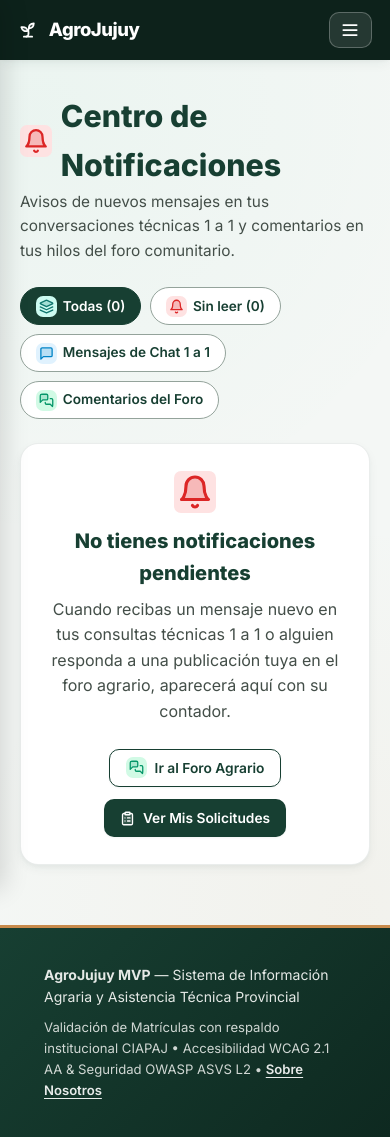
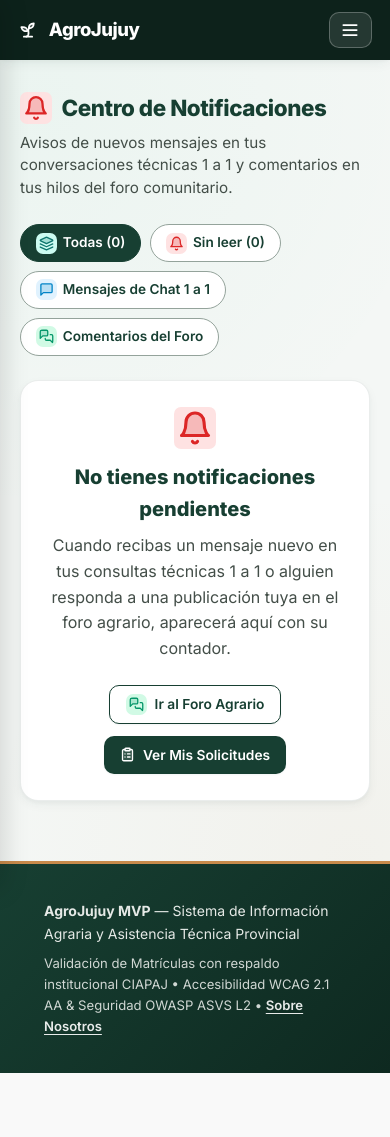
Before and after one commit to Marcelin0Martin/agrojujuy-mvp, a Django app: page /notificaciones/ in a window 390 px wide. After the commit the page ends 1073 px from the top, so only its background shows below. Run offline with Django 4.2, Linux system fonts and the light colour scheme; the visitor is signed in with stand-in values (Sample User, id 1); data comes from the database, SQL or seed files in the repository; data that the repository does not hold is empty.

Commit message:
fix(ui): alineacion horizontal exacta de titulos y acciones, contenedores responsivos y aislamiento estricto de notificaciones para admin

```diff
--- a/application/users/notifications.py
+++ b/application/users/notifications.py
@@ -4,24 +4,29 @@ from application.tickets.models import MensajeTicket
 from application.community.models import RespuestaComunidad
 
 
-SESSION_KEY = 'agrojujuy_read_notifications'
+def get_user_session_key(user):
+    return f"agrojujuy_read_notifs_{user.id}"
 
 
 def get_read_notification_ids(request):
-    return set(request.session.get(SESSION_KEY, []))
+    if not request.user.is_authenticated:
+        return set()
+    key = get_user_session_key(request.user)
+    return set(request.session.get(key, []))
 
 
 def mark_notifications_as_read(request, notif_ids):
     if not request.user.is_authenticated:
         return
-    current = list(request.session.get(SESSION_KEY, []))
+    key = get_user_session_key(request.user)
+    current = list(request.session.get(key, []))
     current_set = set(current)
     for nid in notif_ids:
         if nid not in current_set:
             current.append(nid)
             current_set.add(nid)
-    # Mantener un tamaño liviano en sesión
-    request.session[SESSION_KEY] = current[-500:]
+    # Mantener un tamaño liviano en sesión por usuario
+    request.session[key] = current[-500:]
     request.session.modified = True
 
 
@@ -39,20 +44,37 @@ def obtener_notificaciones_usuario(request, limit=50):
     Construye las notificaciones del usuario autenticado consultando directamente
     las entidades existentes del DER (MensajeTicket y RespuestaComunidad),
     sin alterar el esquema de base de datos ni agregar nuevas tablas.
+
+    Asegura estricta privacidad e introspección por rol:
+    - ADMIN: Rol institucional y de auditoría; no recibe alertas privadas de tickets ni hilos ajenos.
+    - PRODUCER: Únicamente alertas de sus propios tickets como productor y sus temas del foro.
+    - PROFESSIONAL: Únicamente alertas de los tickets formalmente asignados a su matrícula y sus temas del foro.
     """
     if not request.user.is_authenticated:
         return [], 0
 
     user = request.user
+    effective_role = request.session.get('simulated_role') or getattr(user, 'role', None)
+
+    # El rol Administrador es institucional y de auditoría; cada mensaje y consulta es estrictamente
+    # personal y privado para los usuarios directos (productor o profesional asignado).
+    if effective_role == 'ADMIN' or (user.role == 'ADMIN' and not request.session.get('simulated_role')):
+        return [], 0
+
     read_ids = get_read_notification_ids(request)
     notificaciones = []
 
-    # 1. Mensajes recibidos en conversaciones de Chat 1 a 1
+    # 1. Mensajes recibidos en conversaciones de Chat 1 a 1 (aislados estrictamente al usuario)
+    if effective_role == 'PRODUCER':
+        chat_filter = Q(ticket__productor__usuario=user)
+    elif effective_role == 'PROFESSIONAL':
+        chat_filter = Q(ticket__profesional__usuario=user)
+    else:
+        chat_filter = Q(ticket__productor__usuario=user) | Q(ticket__profesional__usuario=user)
+
     mensajes_chat = (
         MensajeTicket.objects.select_related('ticket', 'emisor')
-        .filter(
-            Q(ticket__productor__usuario=user) | Q(ticket__profesional__usuario=user)
-        )
+        .filter(chat_filter)
         .exclude(emisor=user)
         .order_by('-fecha_envio')[:limit]
     )
--- a/static/css/styles.css
+++ b/static/css/styles.css
@@ -193,6 +193,72 @@ a:hover {
   .container {
     padding: 2rem 2.75rem;
   }
+}
+
+/* ==========================================================================
+   Page Containers & Page Header Component (Unificado y Responsivo)
+   Garantiza que el título y las acciones/badges estén a la misma altura en desktop
+   y se adapten limpiamente en pantallas pequeñas.
+   ========================================================================== */
+.page-container {
+  width: 100%;
+  max-width: 1260px;
+  margin: 0.5rem auto 1.5rem auto;
+}
+
+.page-container-narrow {
+  width: 100%;
+  max-width: 1020px;
+  margin: 0.5rem auto 1.5rem auto;
+}
+
+.page-header {
+  margin-bottom: 1.5rem;
+  display: flex;
+  flex-direction: column;
+  gap: 0.45rem;
+}
+
+.page-header-row {
+  display: flex;
+  justify-content: space-between;
+  align-items: center;
+  gap: 1rem;
+  flex-wrap: wrap;
+}
+
+.page-header-title {
+  font-size: clamp(1.4rem, 2.2vw, 1.85rem);
+  font-weight: 800;
+  color: var(--color-primary);
+  letter-spacing: -0.02em;
+  margin: 0;
+  display: inline-flex;
+  align-items: center;
+  gap: 0.6rem;
+  line-height: 1.25;
+}
+
+.page-header-actions {
+  display: inline-flex;
+  align-items: center;
+  gap: 0.65rem;
+  flex-wrap: wrap;
+  flex-shrink: 0;
+}
+
+.page-header-actions .badge {
+  padding: 0.45rem 0.85rem;
+  font-size: 0.8rem;
+  line-height: 1.2;
+}
+
+.page-header-subtitle {
+  color: var(--color-text-muted);
+  font-size: 0.95rem;
+  margin: 0;
+  line-height: 1.5;
+  max-width: 920px;
 }
 
 /* ==========================================================================
--- a/templates/users/espera_validacion.html
+++ b/templates/users/espera_validacion.html
@@ -3,7 +3,7 @@
 {% block title %}Perfil en Revisión — AgroJujuy{% endblock %}
 
 {% block content %}
-<div style="max-width: 960px; margin: 2rem auto;">
+<div class="page-container-narrow">
     <div class="card rounded-2xl shadow-md p-8" style="border-top: 6px solid var(--color-tertiary);">
         <div style="display: grid; grid-template-columns: repeat(auto-fit, minmax(280px, 1fr)); gap: 2rem; align-items: center;">
             <div>
--- a/templates/users/inicio.html
+++ b/templates/users/inicio.html
@@ -3,7 +3,7 @@
 {% block title %}Inicio — AgroJujuy{% endblock %}
 
 {% block content %}
-<div style="max-width: 1200px; margin: 1rem auto;">
+<div class="page-container">
     <!-- Tarjeta Principal de Bienvenida (Alto Contraste, Clara y Amigable) -->
     <section class="card rounded-2xl shadow-md p-8" style="text-align: center; background: #FFFFFF; border-top: 6px solid var(--color-primary); margin-bottom: 1.75rem;">
         <span class="badge badge-warning" style="margin-bottom: 1rem; font-size: 0.85rem;">
--- a/templates/users/login.html
+++ b/templates/users/login.html
@@ -3,7 +3,7 @@
 {% block title %}Iniciar Sesión — AgroJujuy{% endblock %}
 
 {% block content %}
-<div style="max-width: 1020px; margin: 1.5rem auto;">
+<div class="page-container-narrow">
     <div style="display: grid; grid-template-columns: repeat(auto-fit, minmax(340px, 1fr)); gap: 1.75rem; align-items: stretch;">
         <!-- Columna Izquierda: Bienvenida e Información de Roles (Heurística 6 y 10) -->
         <div class="card rounded-2xl shadow-md p-6" style="margin-bottom: 0; background: linear-gradient(135deg, #173F32 0%, #0F2D23 100%); color: #FFFFFF; display: flex; flex-direction: column; justify-content: space-between;">
--- a/templates/users/nosotros.html
+++ b/templates/users/nosotros.html
@@ -3,7 +3,7 @@
 {% block title %}Sobre Nosotros — AgroJujuy{% endblock %}
 
 {% block content %}
-<div style="max-width: 1140px; margin: 1rem auto;">
+<div class="page-container">
     <div class="card rounded-2xl shadow-md p-8" style="background: #FFFFFF; border-top: 6px solid var(--color-primary);">
         <span class="badge badge-warning" style="margin-bottom: 1rem;">
             <i data-lucide="award" data-size="14"></i> Misión Institucional
--- a/templates/users/notificaciones.html
+++ b/templates/users/notificaciones.html
@@ -3,30 +3,32 @@
 {% block title %}Notificaciones — AgroJujuy{% endblock %}
 
 {% block content %}
-<div style="max-width: 1120px; margin: 0.5rem auto;">
-    <div style="display: flex; justify-content: space-between; align-items: flex-start; flex-wrap: wrap; gap: 1rem; margin-bottom: 1.5rem;">
-        <div>
-            <h1 style="font-size: 1.9rem; font-weight: 800; color: var(--color-primary); display: flex; align-items: center; gap: 0.55rem;">
-                <i data-lucide="bell" data-size="26"></i> Centro de Notificaciones
+<div class="page-container">
+    <header class="page-header">
+        <div class="page-header-row">
+            <h1 class="page-header-title">
+                <i data-lucide="bell" data-size="26"></i>
+                <span>Centro de Notificaciones</span>
                 {% if unread_count > 0 %}
                     <span class="badge badge-danger" style="font-size: 0.78rem;">{{ unread_count }} sin leer</span>
                 {% endif %}
             </h1>
-            <p style="color: var(--color-text-muted); font-size: 0.96rem;">
-                Avisos de nuevos mensajes en tus conversaciones técnicas 1 a 1 y comentarios en tus hilos del foro comunitario.
-            </p>
-        </div>
-
+            <div class="page-header-actions">
                 {% if unread_count > 0 %}
-            <form method="POST" action="{% url 'marcar_notificacion_leida' %}">
+                    <form method="POST" action="{% url 'marcar_notificacion_leida' %}" style="margin: 0;">
                         {% csrf_token %}
                         <input type="hidden" name="notif_id" value="ALL">
                         <button type="submit" class="btn btn-outline btn-sm">
-                    <i data-lucide="check-circle" data-size="16"></i> Marcar todas como leídas
+                            <i data-lucide="check-circle" data-size="15"></i> Marcar todas como leídas
                         </button>
                     </form>
                 {% endif %}
             </div>
+        </div>
+        <p class="page-header-subtitle">
+            Avisos de nuevos mensajes en tus conversaciones técnicas 1 a 1 y comentarios en tus hilos del foro comunitario.
+        </p>
+    </header>
 
     <!-- Filtros rápidos de notificaciones -->
     <div class="filter-pills" role="group" aria-label="Filtrar notificaciones" style="margin-bottom: 1.5rem;">
@@ -117,6 +119,19 @@
             <h2 style="font-size: 1.25rem; font-weight: 800; color: var(--color-primary); margin-bottom: 0.5rem;">
                 No tienes notificaciones pendientes
             </h2>
+            {% if is_admin_user and effective_role == 'ADMIN' %}
+                <p style="color: var(--color-text-muted); max-width: 580px; margin: 0 auto 1.5rem auto; line-height: 1.55;">
+                    Como Administrador institucional CIAPAJ, las notificaciones de consultas técnicas y debates corresponden de forma personal y privada a cada productor e ingeniero asignado.
+                </p>
+                <div style="display: flex; justify-content: center; gap: 0.75rem; flex-wrap: wrap;">
+                    <a href="/admin/" class="btn btn-primary btn-sm">
+                        <i data-lucide="settings" data-size="15"></i> Panel Admin CIAPAJ
+                    </a>
+                    <a href="{% url 'buscador_profesionales' %}" class="btn btn-outline btn-sm">
+                        <i data-lucide="search" data-size="15"></i> Explorar Directorio
+                    </a>
+                </div>
+            {% else %}
                 <p style="color: var(--color-text-muted); max-width: 520px; margin: 0 auto 1.5rem auto;">
                     Cuando recibas un mensaje nuevo en tus consultas técnicas 1 a 1 o alguien responda a una publicación tuya en el foro agrario, aparecerá aquí con su contador.
                 </p>
@@ -134,6 +149,7 @@
                         </a>
                     {% endif %}
                 </div>
+            {% endif %}
         </div>
     {% endif %}
 </div>
```
Also changed, not shown: templates/community/foro.html (+20 -9 lines), templates/tickets/bandeja_productor.html (+19 -18 lines), templates/tickets/bandeja_profesional.html (+13 -12 lines), templates/tickets/chat_ticket.html (+23 -22 lines), templates/tickets/solicitar_ticket.html (+8 -7 lines), templates/tickets/solicitar_ticket_abierto.html (+6 -5 lines), templates/users/buscador_profesionales.html (+13 -13 lines), templates/users/perfil_productor.html (+6 -5 lines), templates/users/perfil_profesional.html (+6 -5 lines), templates/users/registro_productor.html (+8 -7 lines), templates/users/registro_profesional.html (+8 -7 lines), templates/users/vitrina_profesional.html (+5 -5 lines). Lines whose indentation alone changed are shown as unchanged.
